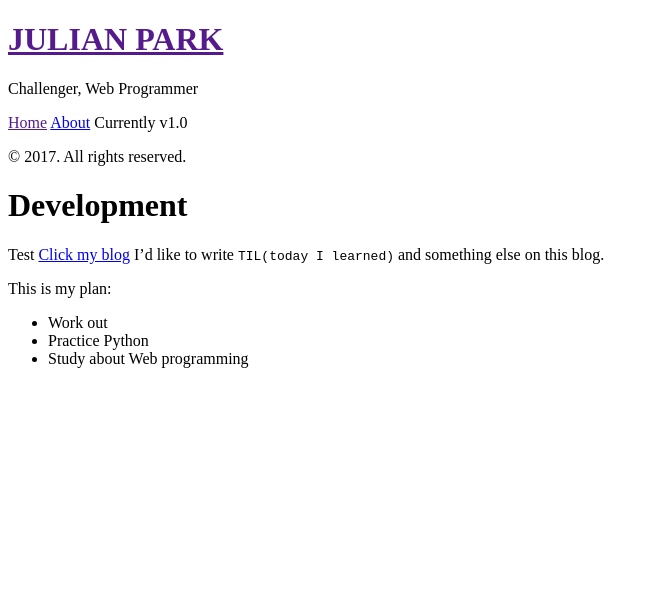
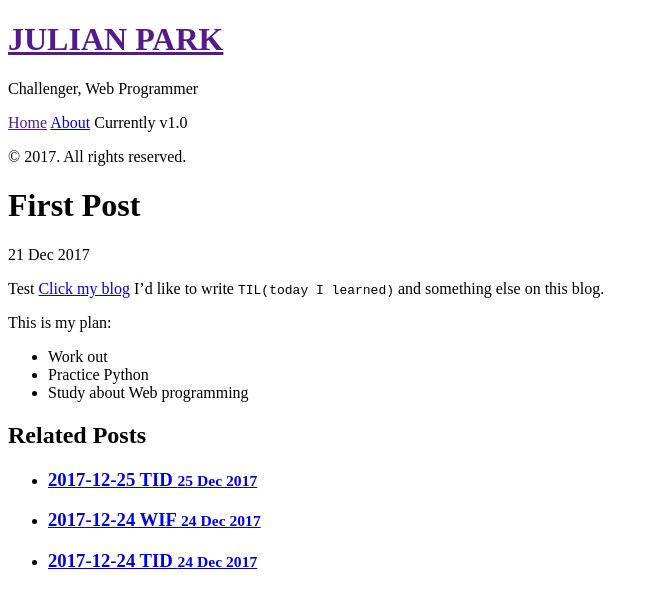
Before and after one commit to Chrisaor/chrisaor.github.com, a Jekyll site: the page built from _posts/2017-12-21-first-post.markdown, in a window 1280 px wide. Shown: the top 608 px of the page, without its empty margins (0-659 px from the left). Built offline with Jekyll 4.4.1, drawn with Linux system fonts in a browser that asks for light colours; Markdown is read by kramdown in place of the engine named in the settings.

```diff
--- a/_posts/2017-12-21-first-post.markdown
+++ b/_posts/2017-12-21-first-post.markdown
@@ -1,6 +1,6 @@
 ---
-layout: page
-title:  Development
+layout: post
+title:  "First Post"
 date:   2017-12-21 14:38:08 +0900
 categories: jekyll update
 ---
--- a/_posts/2017-12-25-TIL.markdown
+++ b/_posts/2017-12-25-TIL.markdown
@@ -2,7 +2,6 @@
 layout: post
 title:  "2017-12-25 TID"
 date:   2017-12-25 13:30:00 +0900
-categories: jekyll update
 ---
 
 알고리즘 연습 : 문자열에 p와 y의 개수를 비교해 같은 True, 다르면 False 리턴하기
```
